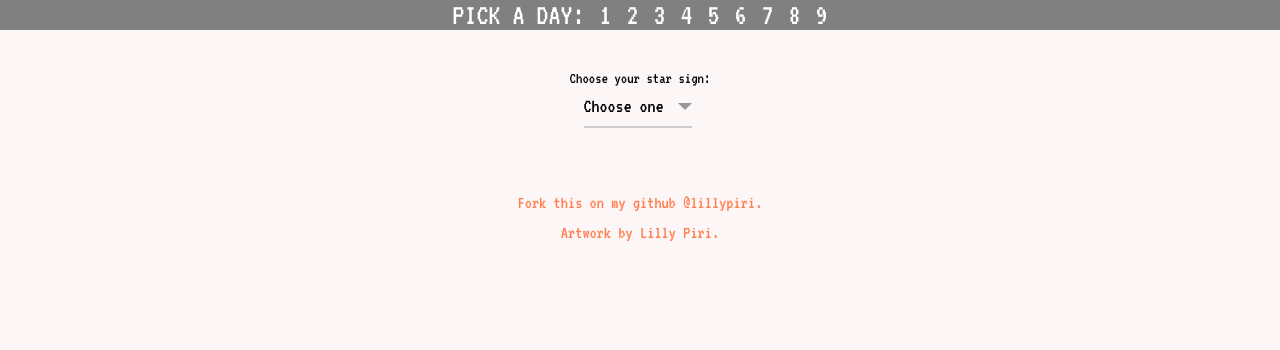
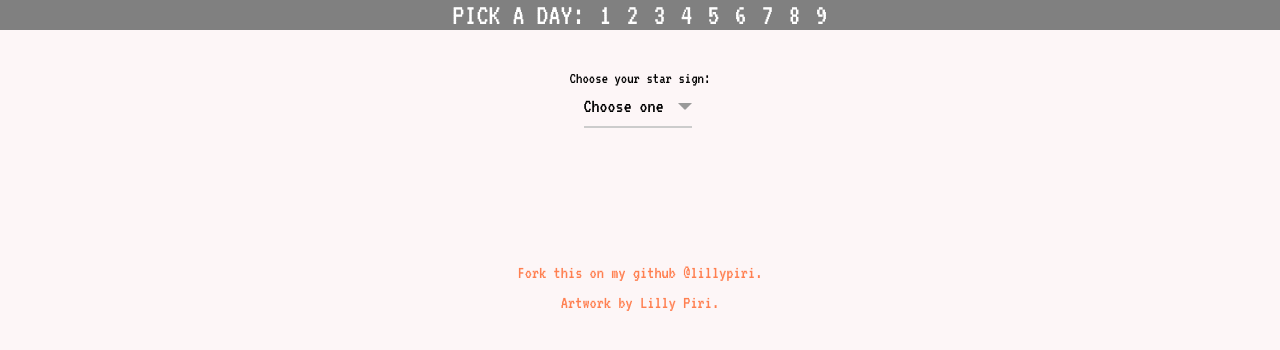
Before and after one commit to lillypiri/30apps30days, a React (Create React App) app: page / in a window 1280 px wide. Shown: the top 350 px of the page. Built offline with nearby package versions, Linux system fonts and the light colour scheme; a web font is replaced by a local one.

Commit message:
result styled

```diff
--- a/src/day9.css
+++ b/src/day9.css
@@ -6,6 +6,9 @@
 .result {
     text-align: center;
     margin: auto;
+    font-size: 30px;
+    margin-bottom: 50px;
+    padding: 10px;
 }
 
 .dropdown {
```
